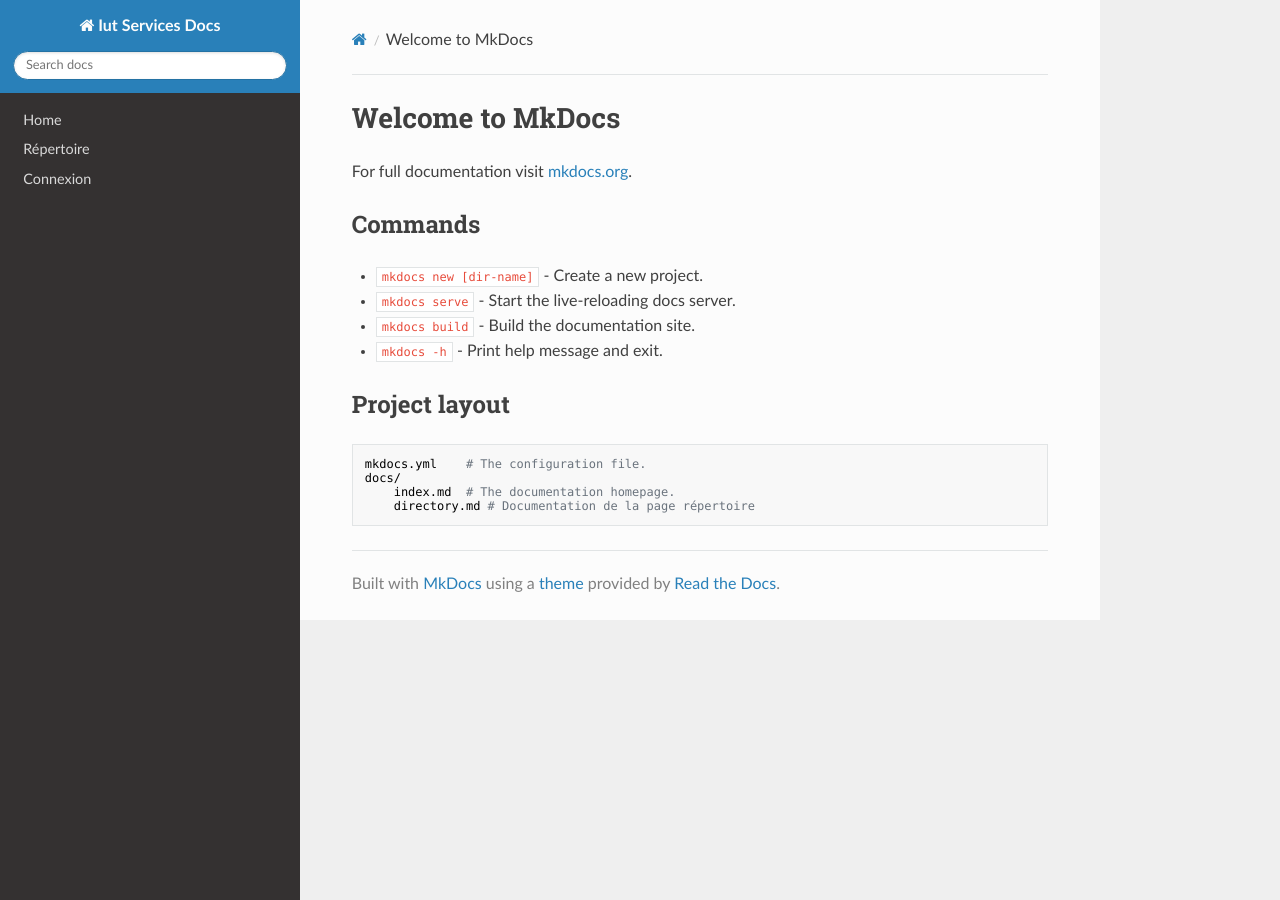
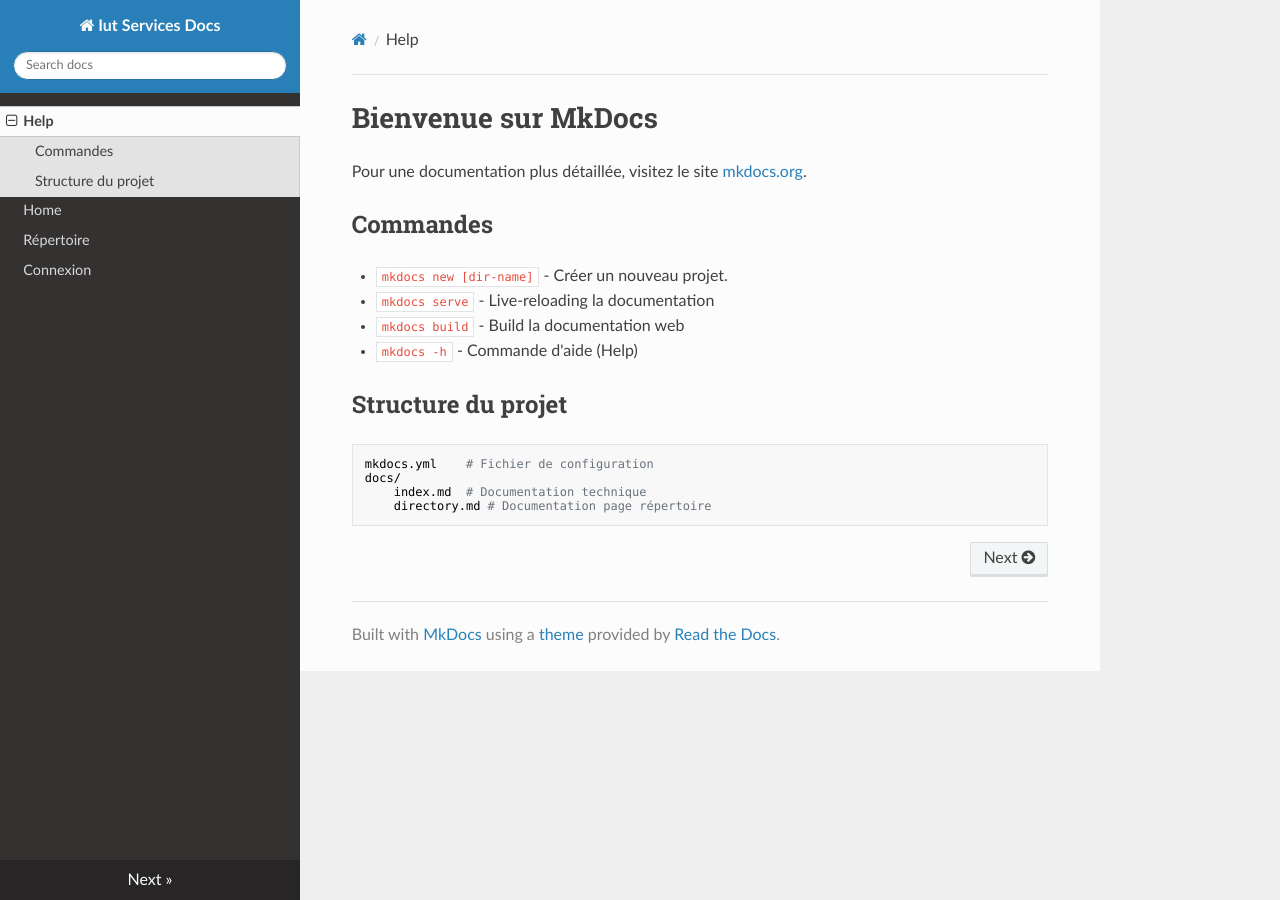
Before and after one commit to anthony-eluecque/iut-services-docs, an MkDocs documentation site: the page built from docs/index.md, in a window 1280 px wide. Built offline with MkDocs 1.6.1, drawn with Linux system fonts in a browser that asks for light colours; nearby versions of some CDN libraries.

Commit message:
Feat: add index page for help commands

```diff
--- a/docs/index.md
+++ b/docs/index.md
@@ -1,17 +1,17 @@
-# Welcome to MkDocs
+# Bienvenue sur MkDocs
 
-For full documentation visit [mkdocs.org](https://www.mkdocs.org).
+Pour une documentation plus détaillée, visitez le site [mkdocs.org](https://www.mkdocs.org).
 
-## Commands
+## Commandes
 
-* `mkdocs new [dir-name]` - Create a new project.
-* `mkdocs serve` - Start the live-reloading docs server.
-* `mkdocs build` - Build the documentation site.
-* `mkdocs -h` - Print help message and exit.
+* `mkdocs new [dir-name]` - Créer un nouveau projet.
+* `mkdocs serve` - Live-reloading la documentation
+* `mkdocs build` - Build la documentation web
+* `mkdocs -h` - Commande d'aide (Help)
 
-## Project layout
+## Structure du projet
 
-    mkdocs.yml    # The configuration file.
+    mkdocs.yml    # Fichier de configuration
     docs/
-        index.md  # The documentation homepage.
-        directory.md # Documentation de la page répertoire
+        index.md  # Documentation technique
+        directory.md # Documentation page répertoire
--- a/mkdocs.yml
+++ b/mkdocs.yml
@@ -1,6 +1,7 @@
 site_name: Iut Services Docs
 site_url: https://iut-services-docs.com/
 nav:
+  - Help: index.md
   - Home: introduction.md
   - Répertoire: directory.md
   - Connexion: login.md
```
